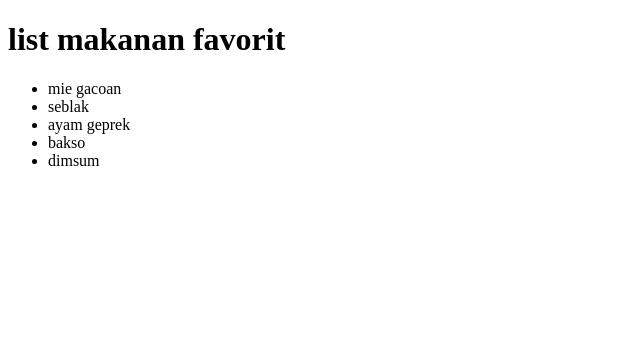
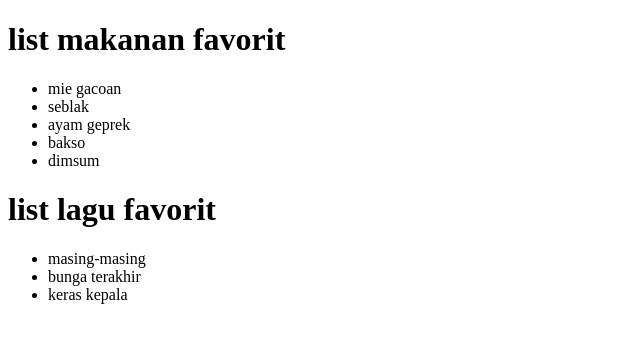
Before and after one commit to adeliaaptri/pplg1_testbranch, a plain HTML site: page index.html in a window 1280 px wide. Shown: the whole page, without its empty margins (0-640 px from the left). Drawn offline with Linux system fonts and the light colour scheme.

Commit message:
list lagu favorit

```diff
--- a/index.html
+++ b/index.html
@@ -15,4 +15,11 @@
         <li> dimsum</li>
       </ul>
 </body>
+
+    <h1> list lagu favorit</h1>
+     <ul>
+        <li>masing-masing</li>
+        <li>bunga terakhir</li>
+        <li>keras kepala</li>
+     </ul>
 </html>
```
